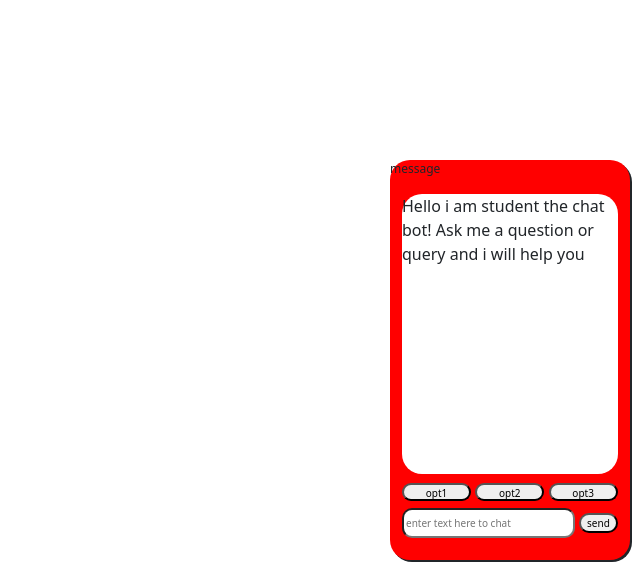
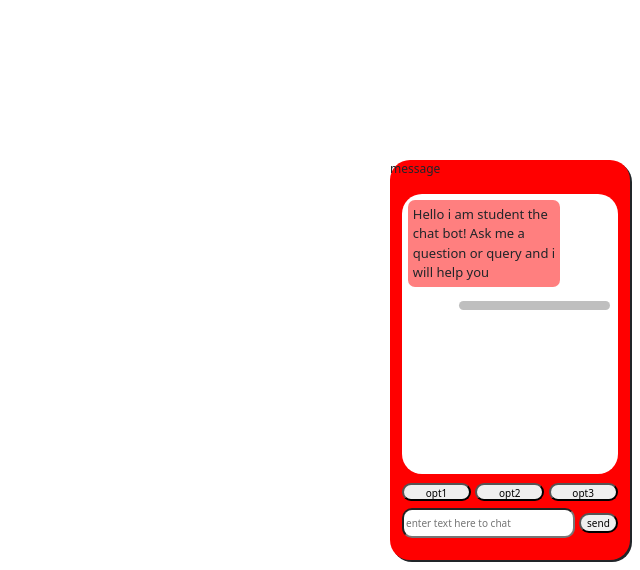
Before and after one commit to pauld001/ChatBotDemo, a Flask app: page / in a window 1280 px wide. Shown: the part 230-800 px from the top of the page, without its empty margins (640-1280 px from the left). Run offline with Flask 2, Linux system fonts and the light colour scheme.

Commit message:
fixed missing outmessage and usermessage code

```diff
--- a/main.py
+++ b/main.py
@@ -33,7 +33,7 @@ logic_adapters=['chatterbot.logic.BestMatch']
 
 def index():
     solent_input = "Hello i am student the chat bot! Ask me a question or query and i will help you"
-
+    chatpost = ''
     if request.method == 'POST':
         print("post")
         print("post", file=sys.stderr)
@@ -44,7 +44,7 @@ def index():
         solent_input = solent.get_response(chatpost)
         print(solent_input)
 
-    return render_template ('index.html', outmessage=solent_input), print('/chatbot')
+    return render_template ('index.html', outmessage=solent_input, usermessage=chatpost), print('/chatbot')
 
 
 
@@ -94,6 +94,12 @@ trainer.train([
 'here is software engineering course',
 'Computer systems and networks engineering',
 'here is systems and networks engineering'
+])
+
+trainer.train([
+'student union'
+'here is a link to the student union'
+
 ])
 
 trainer.train([
--- a/templates/index.html
+++ b/templates/index.html
@@ -25,7 +25,9 @@
     <div id="chatbot">
      <p>message</p>
      <div id="output">
-        {{outmessage}}
+
+        <div id="outmessage">{{outmessage}}</div>
+        <div id="usermessage">{{usermessage}}</div>
 
 
      </div>
@@ -87,6 +89,27 @@
     margin-left: 5%;
 
 }
+
+#outmessage{
+    width: 70%;
+    float: left;
+    background-color: rgba(255, 0, 0, 0.500);
+    margin: 3%;
+    border-radius: 7px;
+    font-size: 13px;
+    padding: 2%;
+}
+
+#usermessage{
+    width: 70%;
+    float: right;
+    background-color:rgba(128, 128, 128, 0.500);
+    margin: 3.5%;
+    border-radius: 7px;
+    font-size: 13px;
+    padding: 2%;
+
+}
 p{
  font-size: 12px;
 }
```
